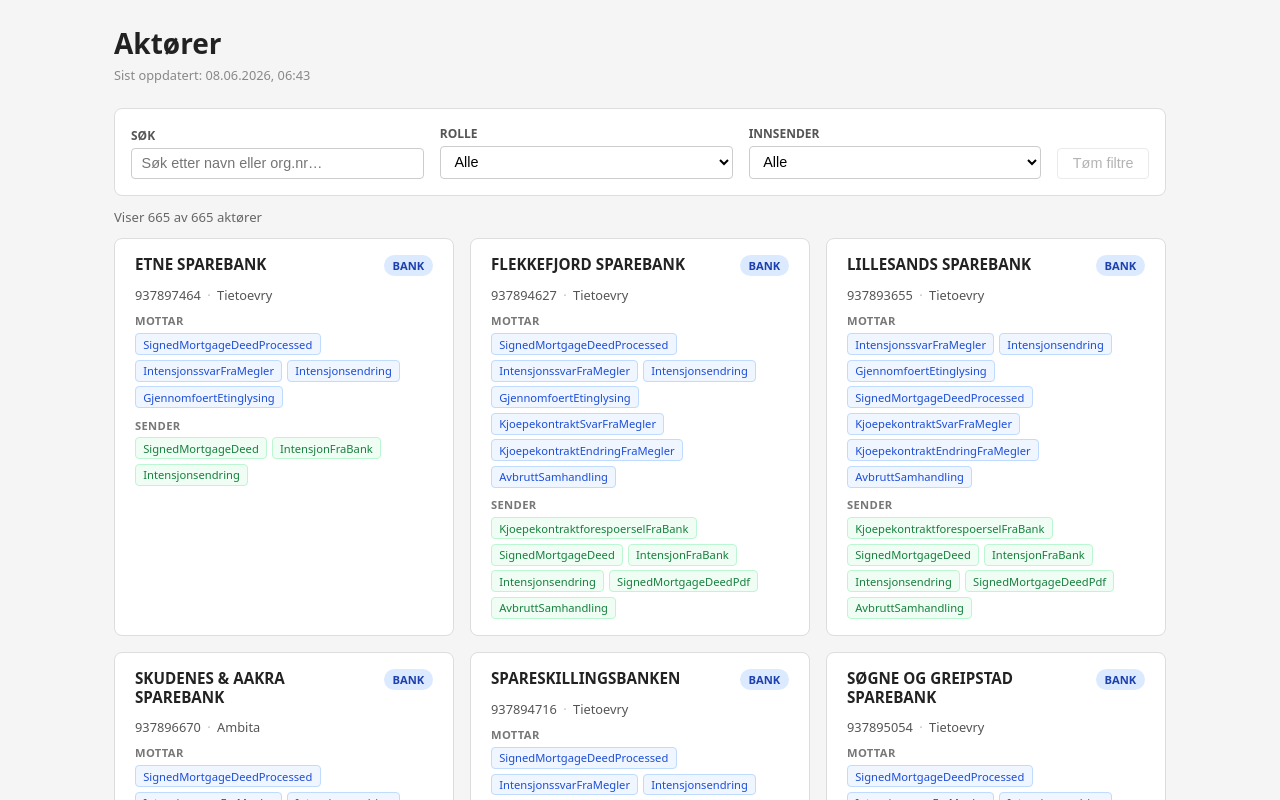
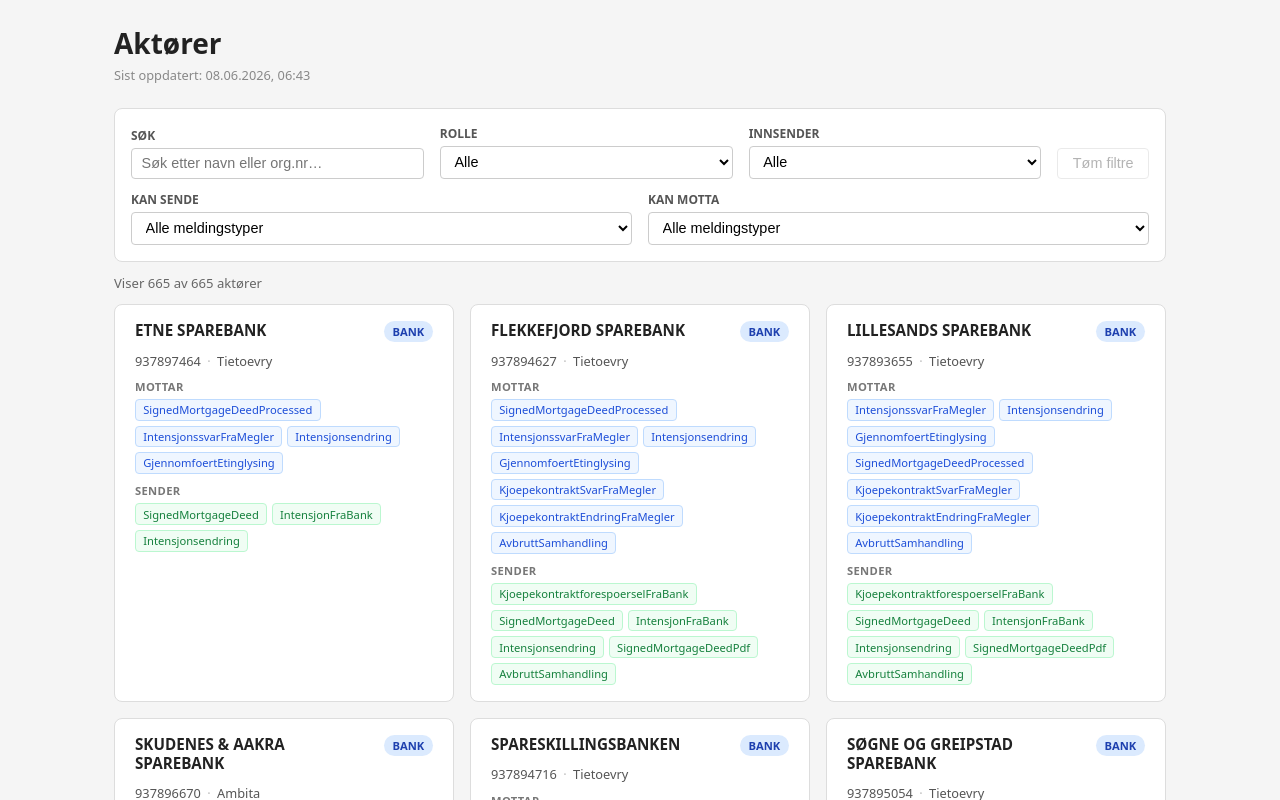
Before and after one commit to javaguruen/akeldo, a Vue app: page / in a window 1280 px wide. Shown: the top 800 px of the page. Built offline with nearby package versions, Linux system fonts and the light colour scheme.

Commit message:
Filter på meldingstypen

```diff
--- a/src/App.vue
+++ b/src/App.vue
@@ -12,6 +12,8 @@
 const searchText = ref('')
 const roleFilter = ref('')
 const innsenderFilter = ref('')
+const sendeFilter = ref('')
+const mottakFilter = ref('')
 
 onMounted(async () => {
   try {
@@ -44,8 +46,17 @@
   [...new Set(orgs.value.map(o => parseInnsender(o.innsender)).filter(Boolean))].sort()
 )
 
+const sendeOptions = computed(() =>
+  [...new Set(orgs.value.flatMap(o => o.sendeliste?.map(m => m.meldingstype) ?? []))].sort()
+)
+
+const mottakOptions = computed(() =>
+  [...new Set(orgs.value.flatMap(o => o.mottaksliste?.map(m => m.meldingstype) ?? []))].sort()
+)
+
 const hasActiveFilters = computed(() =>
-  searchText.value !== '' || roleFilter.value !== '' || innsenderFilter.value !== ''
+  searchText.value !== '' || roleFilter.value !== '' || innsenderFilter.value !== '' ||
+  sendeFilter.value !== '' || mottakFilter.value !== ''
 )
 
 const filteredOrgs = computed(() => {
@@ -54,6 +65,8 @@
     if (search && !org.organisasjonsnavn.toLowerCase().includes(search) && !org.organisasjonsnummer.includes(search)) return false
     if (roleFilter.value && org.roller?.[0]?.rolle !== roleFilter.value) return false
     if (innsenderFilter.value && parseInnsender(org.innsender) !== innsenderFilter.value) return false
+    if (sendeFilter.value && !org.sendeliste?.some(m => m.meldingstype === sendeFilter.value)) return false
+    if (mottakFilter.value && !org.mottaksliste?.some(m => m.meldingstype === mottakFilter.value)) return false
     return true
   })
 })
@@ -62,6 +75,8 @@
   searchText.value = ''
   roleFilter.value = ''
   innsenderFilter.value = ''
+  sendeFilter.value = ''
+  mottakFilter.value = ''
 }
 </script>
 
@@ -75,13 +90,19 @@
     <FilterBar
       :role-options="roleOptions"
       :innsender-options="innsenderOptions"
+      :sende-options="sendeOptions"
+      :mottak-options="mottakOptions"
       :role-filter="roleFilter"
       :innsender-filter="innsenderFilter"
+      :sende-filter="sendeFilter"
+      :mottak-filter="mottakFilter"
       :search-text="searchText"
       :has-active-filters="hasActiveFilters"
       @search="searchText = $event"
       @role="roleFilter = $event"
       @innsender="innsenderFilter = $event"
+      @sende="sendeFilter = $event"
+      @mottak="mottakFilter = $event"
       @clear="clearFilters"
     />
 
--- a/src/components/FilterBar.vue
+++ b/src/components/FilterBar.vue
@@ -2,17 +2,22 @@
 defineProps({
   roleOptions:      { type: Array,   required: true },
   innsenderOptions: { type: Array,   required: true },
+  sendeOptions:     { type: Array,   required: true },
+  mottakOptions:    { type: Array,   required: true },
   roleFilter:       { type: String,  required: true },
   innsenderFilter:  { type: String,  required: true },
+  sendeFilter:      { type: String,  required: true },
+  mottakFilter:     { type: String,  required: true },
   searchText:       { type: String,  required: true },
   hasActiveFilters: { type: Boolean, required: true },
 })
 
-const emit = defineEmits(['search', 'role', 'innsender', 'clear'])
+const emit = defineEmits(['search', 'role', 'innsender', 'sende', 'mottak', 'clear'])
 </script>
 
 <template>
   <div class="filter-bar">
+    <div class="filter-row">
       <div class="filter-group">
         <label for="search">Søk</label>
         <input
@@ -57,17 +62,50 @@
         >Tøm filtre</button>
       </div>
     </div>
+
+    <div class="filter-row">
+      <div class="filter-group">
+        <label for="filter-sende">Kan sende</label>
+        <select
+          id="filter-sende"
+          :value="sendeFilter"
+          @change="emit('sende', $event.target.value)"
+        >
+          <option value="">Alle meldingstyper</option>
+          <option v-for="m in sendeOptions" :key="m" :value="m">{{ m }}</option>
+        </select>
+      </div>
+
+      <div class="filter-group">
+        <label for="filter-mottak">Kan motta</label>
+        <select
+          id="filter-mottak"
+          :value="mottakFilter"
+          @change="emit('mottak', $event.target.value)"
+        >
+          <option value="">Alle meldingstyper</option>
+          <option v-for="m in mottakOptions" :key="m" :value="m">{{ m }}</option>
+        </select>
+      </div>
+    </div>
+  </div>
 </template>
 
 <style scoped>
 .filter-bar {
   display: flex;
-  flex-wrap: wrap;
-  gap: 1rem;
+  flex-direction: column;
+  gap: 0.75rem;
   background: #fff;
   border: 1px solid #ddd;
   border-radius: 8px;
   padding: 1rem;
+}
+
+.filter-row {
+  display: flex;
+  flex-wrap: wrap;
+  gap: 1rem;
   align-items: flex-end;
 }
 
```
Lines whose indentation alone changed are shown as unchanged.
